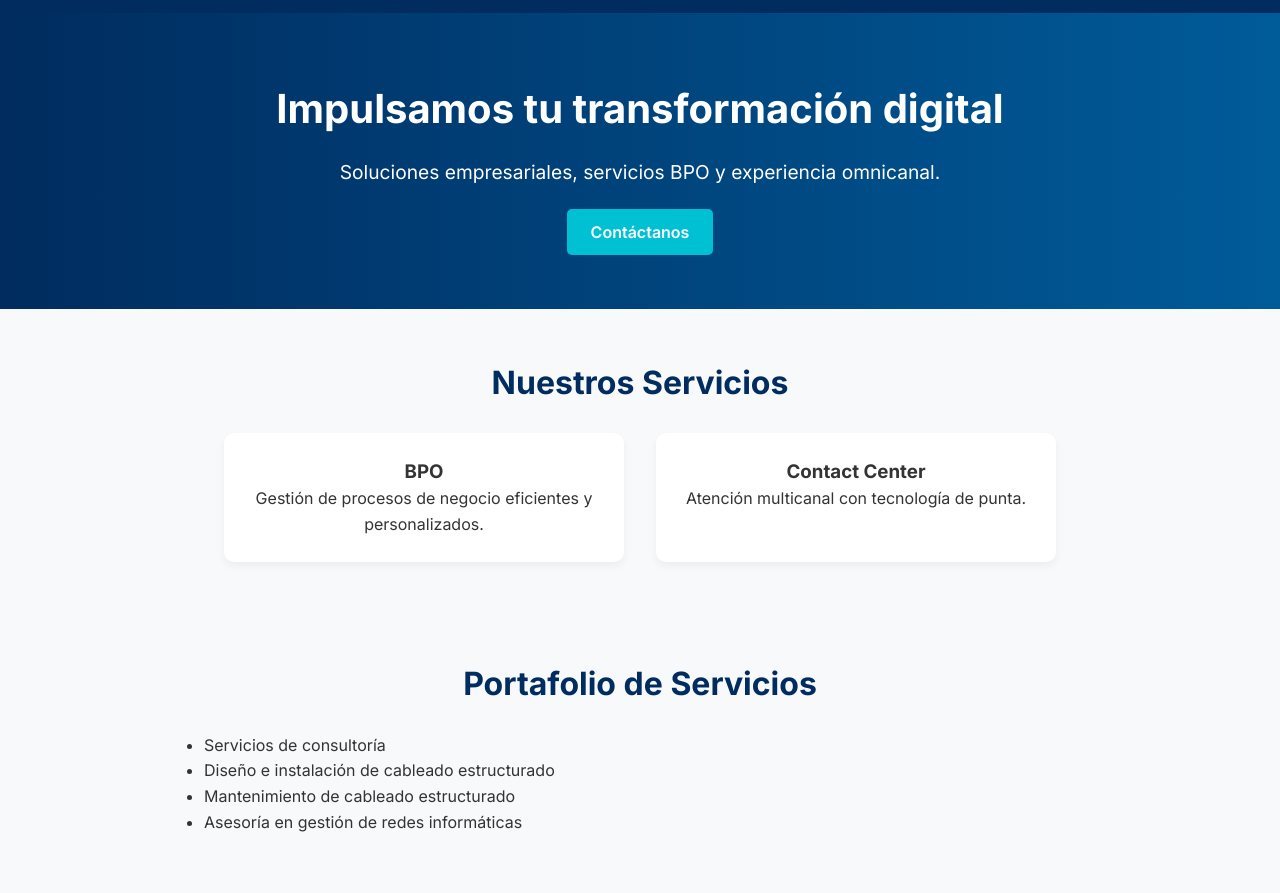
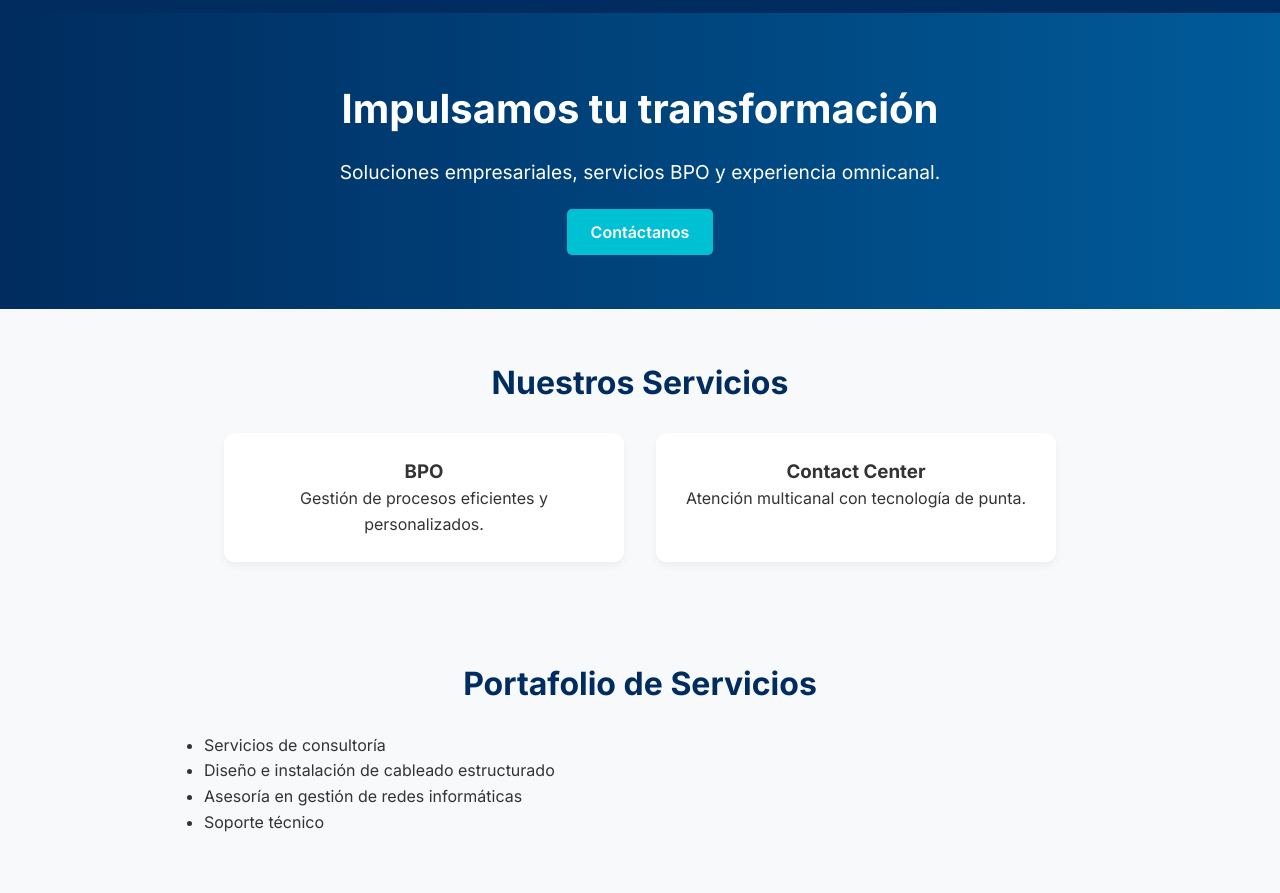
Before and after one commit to cuentadetrabajo/Ingenierosasosiados.githup.io, a plain HTML site: page index.html in a window 1280 px wide. Shown: the part 59-952 px from the top of the page. Drawn offline with Linux system fonts and the light colour scheme.

Commit message:
Update index.html

```diff
--- a/index.html
+++ b/index.html
@@ -27,7 +27,7 @@
 
   <section class="hero">
     <div class="hero-content">
-      <h1>Impulsamos tu transformación digital</h1>
+      <h1>Impulsamos tu transformación</h1>
       <p>Soluciones empresariales, servicios BPO y experiencia omnicanal.</p>
       <a href="#contacto" class="btn">Contáctanos</a>
     </div>
@@ -38,7 +38,7 @@
     <div class="servicios-grid">
       <div class="servicio-card">
         <h3>BPO</h3>
-        <p>Gestión de procesos de negocio eficientes y personalizados.</p>
+        <p>Gestión de procesos eficientes y personalizados.</p>
       </div>
       <div class="servicio-card">
         <h3>Contact Center</h3>
@@ -52,8 +52,8 @@
     <ul class="portafolio-list">
       <li>Servicios de consultoría</li>
       <li>Diseño e instalación de cableado estructurado</li>
-      <li>Mantenimiento de cableado estructurado</li>
       <li>Asesoría en gestión de redes informáticas</li>
+      <li>Soporte técnico</li>
     </ul>
   </section>
 
```
